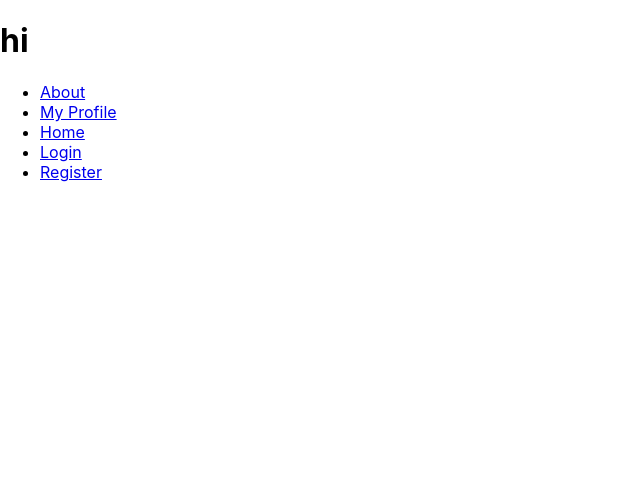
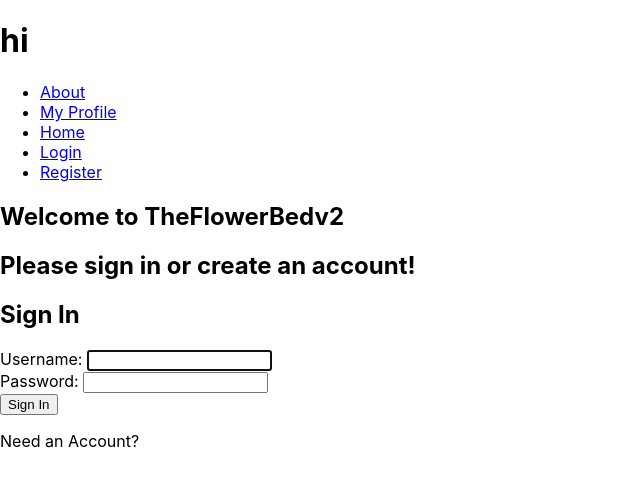
Before and after one commit to JacobDaley25/flowerbedv2_front, a React (Create React App) app: page /login in a window 1280 px wide. Shown: the top 486 px of the page, without its empty margins (0-640 px from the left). Built offline with nearby package versions, Linux system fonts and the light colour scheme.

Commit message:
Login Component Added

```diff
--- a/src/App.js
+++ b/src/App.js
@@ -25,11 +25,11 @@ const App = () => {
 
     <div className='main'>
       <Routes>
-        <Route path='/about' component={About} />
-        <Route path='/profile' component={Profile} />
-        <Route path='/timeline' component={Timeline} />
-        <Route path='/login' component={Login} />
-        <Route path='/register' component={Register} />
+        <Route path='/about' element={About} />
+        <Route path='/profile' element={Profile} />
+        <Route path='/timeline' element={Timeline} />
+        <Route path='/login' element={<Login />} />
+        <Route path='/register' element={Register} />
       </Routes>
     </div>
     </>
--- a/src/components/Login.js
+++ b/src/components/Login.js
@@ -0,0 +1,111 @@
+import {createContext, useRef, useState, useEffect, useContext, useMemo} from 'react'
+import AuthContext from '../context/AuthProvider'
+import App from '../App'
+import axios from 'axios'
+const LOGIN_URL = '/auth'
+
+const UserContext = createContext('')
+
+const Login = () => {
+  const {setAuth} = useContext(AuthContext)
+  const userRef = useRef()
+  const errRef = useRef()
+
+  const [user, setUser] = useState('')
+  const [password, setPassword] = useState('')
+  const [errMsg, setErrMsg] = useState('')
+  const [success, setSuccess] = useState(false)
+  const [currentUser, setCurrentUser] = useState('')
+  const [registerCheck, setRegisterCheck] = useState(false)
+  const value = useMemo(
+    () => ({currentUser, setCurrentUser}),
+    [currentUser]
+  )
+  useEffect(()=> {
+    userRef.current.focus()
+  }, [])
+
+  useEffect(()=> {
+    setErrMsg('')
+  }, [user, password])
+  const handleSubmit = async (e) => {
+    e.preventDefault()
+    try{
+      const response = await axios.post('https://theflowerbedv2.herokuapp.com/auth',
+      {
+        username: user,
+        password: password
+
+      }
+    )
+    console.log(JSON.stringify(response?.data));
+    if (response.data.username!==user){
+      setErrMsg('Username/Password is Incorrect')
+    }else{
+      setCurrentUser(user)
+      setPassword('')
+      setSuccess(true)
+    }
+  } catch (err) {
+    if (!err?.response) {
+      setErrMsg('No Server Response')
+    }
+    else if (err.response?.status === 400){
+      setErrMsg('Missing Username or Password')
+    }
+    else if (err.response?.status === 401){
+      setErrMsg('Unauthorized')
+    }
+    else {
+      setErrMsg('Login Attempt Failed')
+    }
+    errRef.current.focus()
+  }
+  }
+
+  return (
+    <>
+      {success ? (
+        <section>
+        <UserContext.Provider value={{currentUser, setCurrentUser}}>
+          <App user={currentUser} />
+        </UserContext.Provider>
+        </section>
+      ): (
+        <section>
+          <p ref={errRef} className={errMsg? 'errmsg': 'offscreen'} aria-live='assertive'>{errMsg}</p>
+          <h1>Welcome to TheFlowerBedv2</h1>
+          <h2>Please sign in or create an account!</h2>
+        <h1>Sign In</h1>
+        <form onSubmit={handleSubmit}>
+          <label htmlFor='username'>Username: </label>
+          <input
+            type='text'
+            id='username'
+            ref={userRef}
+            autoComplete='off'
+            onChange={(e)=> setUser(e.target.value)}
+            value={user}
+            required
+            />
+            <br />
+            <label htmlFor='password'>Password: </label>
+            <input
+            type='password'
+            id='password'
+            onChange={(e)=> setPassword(e.target.value)}
+            value={password}
+            required
+            />
+            <br />
+            <button>Sign In</button>
+          </form>
+            <p> Need an Account?<br />
+            </p>
+          </section>
+      )
+    }
+  </>
+  )
+}
+export default Login
--- /dev/null
+++ b/src/context/AuthProvider.js
@@ -0,0 +1,15 @@
+import {createContext, useState} from 'react'
+
+const AuthContext = createContext({})
+
+export const AuthProvider = ({ children }) => {
+  const [auth, setAuth] = useState({})
+
+  return (
+    <AuthContext.Provider value={{auth, setAuth}}>
+      {children}
+    </AuthContext.Provider>
+  )
+}
+
+export default AuthContext
```
Also changed, not shown: src/context/UserContext.js (added).
